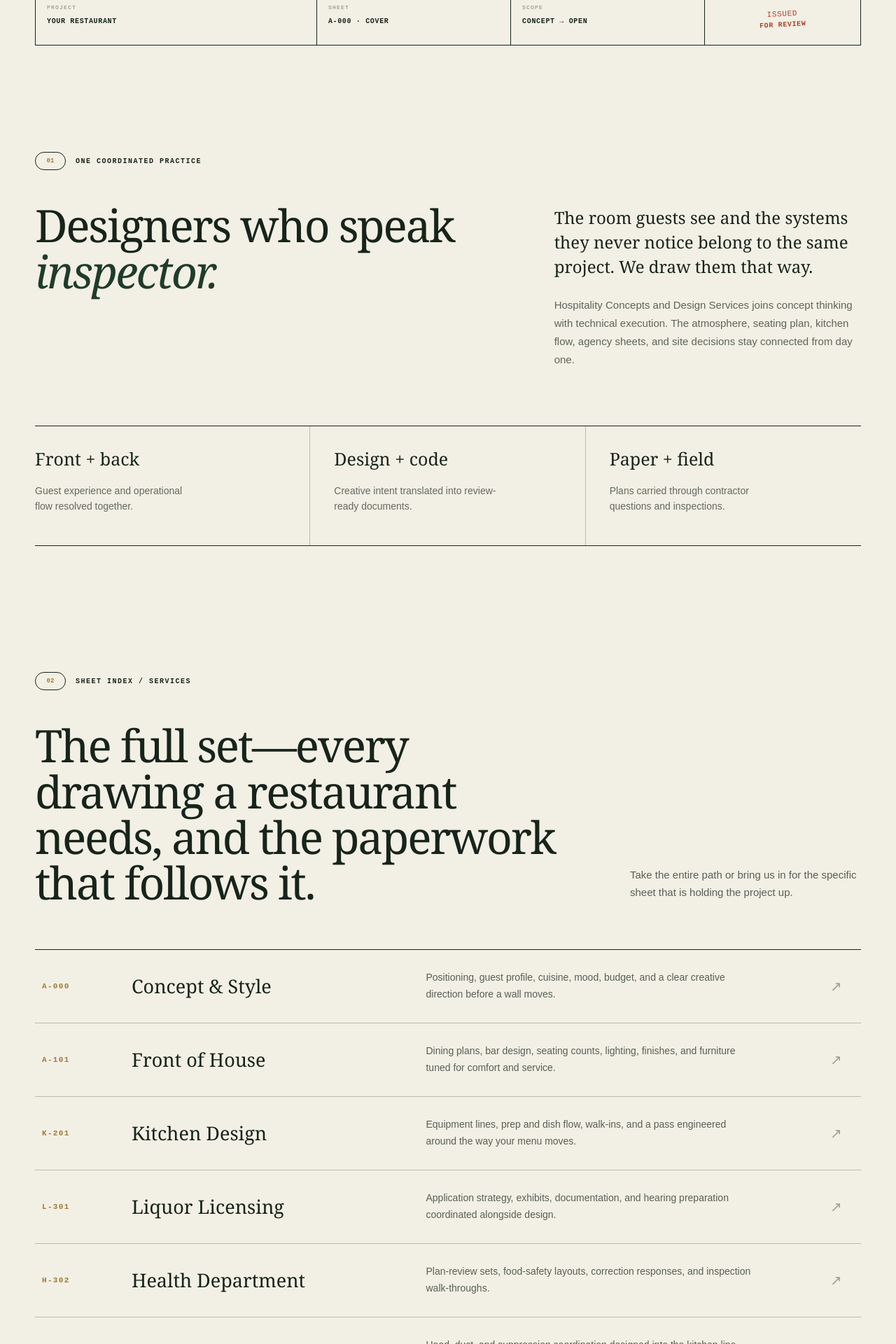
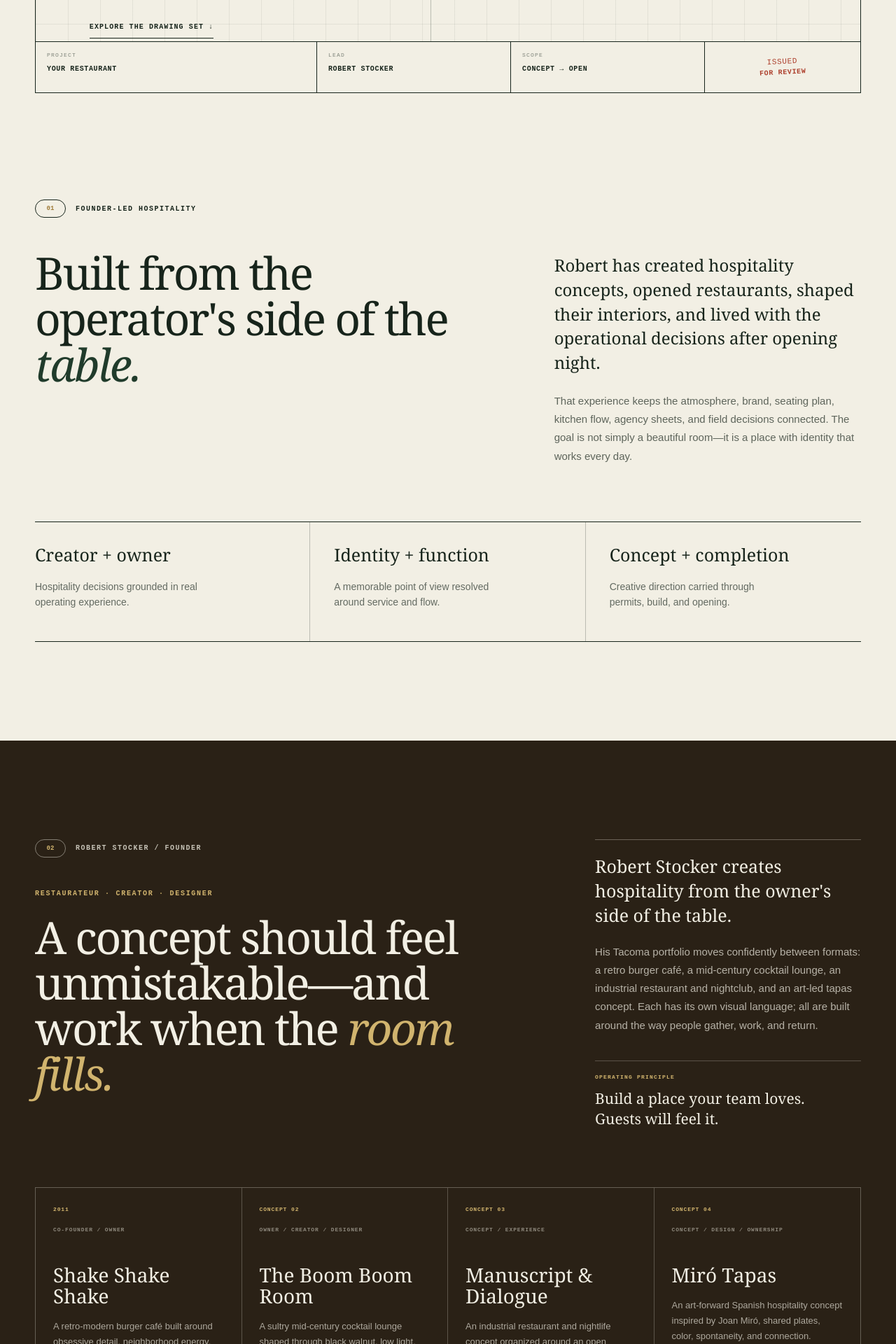
Before and after one commit to bardyaxy/house-and-line, a Next.js app: page / in a window 1280 px wide. Shown: the part 880-2800 px from the top of the page at 70% size. Built offline with nearby package versions, Linux system fonts and the light colour scheme.

Commit message:
Center Robert Stocker founder brand

```diff
--- a/app/globals.css
+++ b/app/globals.css
@@ -120,6 +120,30 @@ h2 em { color: var(--forest); font-weight: 400; }
 .proof-grid article:last-child { border-right: 0; }
 .proof-grid b { font: 400 25px var(--serif); }
 .proof-grid p { max-width: 30ch; margin: 18px 0 0; color: rgba(23,36,27,.65); font-size: 14px; line-height: 1.6; }
+
+/* Founder */
+.founder-section { position: relative; overflow: hidden; background: #2a2116; color: var(--paper); }
+.founder-section::before { content: "ROBERT STOCKER"; position: absolute; right: -15px; bottom: -24px; color: rgba(242,239,228,.025); font: 400 clamp(90px, 18vw, 250px)/.8 var(--serif); letter-spacing: -.06em; white-space: nowrap; pointer-events: none; }
+.founder-section .shell { position: relative; }
+.founder-grid { display: grid; grid-template-columns: 1.15fr .65fr; align-items: start; gap: clamp(60px, 10vw, 145px); }
+.founder-overline { margin: 0 0 24px; color: #d1b46e; font: 700 10px var(--mono); letter-spacing: .17em; text-transform: uppercase; }
+.founder-grid h2 { max-width: 770px; }
+.founder-grid h2 em { color: #d1b46e; }
+.founder-bio { padding-top: 20px; border-top: 1px solid rgba(242,239,228,.32); }
+.founder-lede { margin: 0 0 22px; font: 400 25px/1.4 var(--serif); }
+.founder-bio > p:not(.founder-lede) { margin: 0; color: rgba(242,239,228,.7); font-size: 15px; line-height: 1.75; }
+.founder-principle { margin-top: 37px; padding-top: 18px; border-top: 1px solid rgba(242,239,228,.24); }
+.founder-principle span { display: block; margin-bottom: 12px; color: #d1b46e; font: 700 8px var(--mono); letter-spacing: .15em; text-transform: uppercase; }
+.founder-principle b { display: block; max-width: 28ch; font: 400 21px/1.4 var(--serif); }
+.concept-ledger { display: grid; grid-template-columns: repeat(4, 1fr); margin-top: 82px; border: 1px solid rgba(242,239,228,.3); }
+.concept-ledger article { min-height: 300px; padding: 25px 25px 30px; border-right: 1px solid rgba(242,239,228,.25); }
+.concept-ledger article:last-child { border-right: 0; }
+.concept-ledger article > div { display: grid; gap: 10px; min-height: 48px; }
+.concept-ledger span, .concept-ledger small { color: rgba(242,239,228,.5); font: 700 8px/1.4 var(--mono); letter-spacing: .11em; text-transform: uppercase; }
+.concept-ledger span { color: #d1b46e; }
+.concept-ledger h3 { margin: 36px 0 18px; font: 400 28px/1.08 var(--serif); }
+.concept-ledger p { margin: 0; color: rgba(242,239,228,.66); font-size: 13px; line-height: 1.7; }
+.concept-note { margin: 16px 0 0; color: rgba(242,239,228,.4); font: 700 8px var(--mono); letter-spacing: .13em; text-transform: uppercase; }
 
 /* Services */
 .services-section { padding-top: 40px; }
@@ -280,6 +304,11 @@ a:focus-visible, button:focus-visible, summary:focus-visible, input:focus-visibl
   .proof-grid { grid-template-columns: 1fr; }
   .proof-grid article, .proof-grid article + article { min-height: 0; padding: 25px 0; border-right: 0; border-bottom: 1px solid var(--line); }
   .proof-grid article:last-child { border-bottom: 0; }
+  .founder-grid { grid-template-columns: 1fr; gap: 45px; }
+  .concept-ledger { grid-template-columns: 1fr 1fr; }
+  .concept-ledger article { border-bottom: 1px solid rgba(242,239,228,.25); }
+  .concept-ledger article:nth-child(2n) { border-right: 0; }
+  .concept-ledger article:nth-last-child(-n+2) { border-bottom: 0; }
   .phase-line { grid-template-columns: 1fr 1fr; }
   .phase-line article::before { right: 12%; }
   .work-head { grid-template-columns: 1fr; gap: 34px; }
@@ -345,6 +374,9 @@ a:focus-visible, button:focus-visible, summary:focus-visible, input:focus-visibl
   .faq-list summary { grid-template-columns: 30px 1fr 18px; font-size: 19px; }
   .faq-list details > p { margin-left: 45px; }
   .form-grid, .check-grid { grid-template-columns: 1fr; }
+  .concept-ledger { grid-template-columns: 1fr; margin-top: 58px; }
+  .concept-ledger article { min-height: 0; border-right: 0; border-bottom: 1px solid rgba(242,239,228,.25) !important; }
+  .concept-ledger article:last-child { border-bottom: 0 !important; }
   .brand-signature { padding-inline: 12px; }
   .footer-title { align-items: flex-start; flex-direction: column; gap: 18px; padding-block: 24px; }
   .footer-block { grid-template-columns: 1fr 1fr; }
--- a/app/layout.tsx
+++ b/app/layout.tsx
@@ -3,22 +3,22 @@ import './globals.css';
 
 export const metadata: Metadata = {
   metadataBase: new URL('https://bardyaxy.github.io/house-and-line/'),
-  title: 'Hospitality Concepts and Design Services — Restaurant Design & Consulting',
+  title: 'Robert Stocker — Hospitality Concepts & Design Services',
   description:
-    'Restaurant concept, front-of-house and kitchen design, permitting, fire systems, and construction—from first sketch to final inspection.',
+    'Founder-led restaurant concept, design, permitting, and construction by Tacoma restaurateur and restaurant designer Robert Stocker.',
   applicationName: 'Hospitality Concepts and Design Services',
   openGraph: {
-    title: 'Hospitality Concepts and Design Services',
+    title: 'Robert Stocker — Hospitality Concepts & Design Services',
     description:
-      'Restaurant concept, front-of-house and kitchen design—from first sketch to final inspection.',
+      'Restaurateur, concept creator, and restaurant designer—from first sketch to final inspection.',
     type: 'website',
     siteName: 'Hospitality Concepts and Design Services',
-    images: [{ url: './og.png', width: 1200, height: 630, alt: 'P.S. Hospitality Concepts & Design Services — Inspired spaces, elevated experiences, lasting impressions' }],
+    images: [{ url: './og.png', width: 1200, height: 630, alt: 'Robert Stocker — Hospitality Concepts & Design Services — Restaurateur, creator, designer' }],
   },
   twitter: {
     card: 'summary_large_image',
-    title: 'Hospitality Concepts and Design Services',
-    description: 'Restaurant design, permitting, and construction—from first sketch to final inspection.',
+    title: 'Robert Stocker — Hospitality Concepts & Design Services',
+    description: 'Restaurateur, concept creator, and restaurant designer—from first sketch to final inspection.',
     images: ['./og.png'],
   },
 };
--- a/app/page.tsx
+++ b/app/page.tsx
@@ -20,8 +20,15 @@ const phases = [
   ['05', 'Open', 'Final inspections, sign-offs, punch work, and a room ready for first service.'],
 ];
 
+const selectedConcepts = [
+  ['2011', 'Shake Shake Shake', 'Co-founder / Owner', 'A retro-modern burger café built around obsessive detail, neighborhood energy, and a complete guest experience.'],
+  ['Concept 02', 'The Boom Boom Room', 'Owner / Creator / Designer', 'A sultry mid-century cocktail lounge shaped through black walnut, low light, gold detail, and modern nostalgia.'],
+  ['Concept 03', 'Manuscript & Dialogue', 'Concept / Experience', 'An industrial restaurant and nightlife concept organized around an open kitchen, a tree installation, saturated light, and movement.'],
+  ['Concept 04', 'Miró Tapas', 'Concept / Design / Ownership', 'An art-forward Spanish hospitality concept inspired by Joan Miró, shared plates, color, spontaneity, and connection.'],
+];
+
 const faqs = [
-  ['When should we bring Hospitality Concepts in?', 'As early as possible—ideally before signing a lease. We can test a site against seating, kitchen, accessibility, and infrastructure needs before those constraints become expensive. If you are already underway, we can still enter at any phase.'],
+  ['When should we bring Robert and Hospitality Concepts in?', 'As early as possible—ideally before signing a lease. We can test a site against seating, kitchen, accessibility, and infrastructure needs before those constraints become expensive. If you are already underway, we can still enter at any phase.'],
   ['Can you work with our architect or contractor?', 'Yes. À la carte engagements are built for existing teams. We can own a specific drawing package, permitting path, or field-coordination scope and plug into the people you already trust.'],
   ['Do you handle agency conversations directly?', 'That is part of the point. We prepare the relevant exhibits, coordinate submissions, respond to comments, and help guide inspection readiness so you are not left translating technical feedback alone.'],
   ['How are projects priced?', 'Each engagement is scoped around the actual sheets, approvals, and construction support required. Turnkey work is proposed as a coordinated path; focused work is priced as a defined package.'],
@@ -183,7 +190,7 @@ export default function Home() {
     const form = new FormData(event.currentTarget);
     const servicesNeeded = form.getAll('services').join(', ') || 'Not selected';
     const text = [
-      'HOSPITALITY CONCEPTS AND DESIGN SERVICES — PROJECT INQUIRY',
+      'ROBERT STOCKER / HOSPITALITY CONCEPTS AND DESIGN SERVICES — PROJECT INQUIRY',
       '',
       `Name: ${form.get('name') || ''}`,
       `Email: ${form.get('email') || ''}`,
@@ -204,13 +211,13 @@ export default function Home() {
       <header className="site-header">
         <nav className="nav shell" aria-label="Main navigation">
           <a className="wordmark" href="#top" aria-label="Hospitality Concepts and Design Services, home" onClick={closeMenu}>
-            Hospitality Concepts <span className="wordmark-detail">&amp; Design Services</span>
+            Hospitality Concepts <span className="wordmark-detail">Robert Stocker · Founder</span>
           </a>
           <div className="nav-links" aria-label="Page sections">
+            <a href="#founder">Founder</a>
             <a href="#services">Services</a>
-            <a href="#engagement">Engagement</a>
+            <a href="#work">Work</a>
             <a href="#process">Process</a>
-            <a href="#work">Work</a>
           </div>
           <a className="button button-small nav-cta" href="#contact">Book a consult</a>
           <button className="menu-toggle" type="button" aria-expanded={menuOpen} aria-controls="mobile-menu" aria-label={menuOpen ? 'Close menu' : 'Open menu'} onClick={() => setMenuOpen(!menuOpen)}>
@@ -218,7 +225,7 @@ export default function Home() {
           </button>
         </nav>
         <div className={`mobile-menu ${menuOpen ? 'is-open' : ''}`} id="mobile-menu">
-          {['services', 'engagement', 'process', 'work', 'faq', 'contact'].map((item, index) => (
+          {['founder', 'services', 'engagement', 'process', 'work', 'faq', 'contact'].map((item, index) => (
             <a key={item} href={`#${item}`} onClick={closeMenu}><small>0{index + 1}</small>{item === 'contact' ? 'Start a project' : item}</a>
           ))}
         </div>
@@ -227,9 +234,9 @@ export default function Home() {
       <section className="hero shell" aria-labelledby="hero-title">
         <div className="drawing-sheet">
           <div className="hero-copy">
-            <p className="eyebrow">Hospitality Design &amp; Consulting</p>
-            <h1 id="hero-title">Restaurants, drawn from first sketch to <em>final inspection.</em></h1>
-            <p className="lede">Hospitality Concepts and Design Services shapes the concept, dining room, and kitchen—then carries every plan through licensing, permitting, construction, and opening night.</p>
+            <p className="eyebrow">Robert Stocker · Restaurateur / Creator / Designer</p>
+            <h1 id="hero-title">Restaurants with a point of view, from first sketch to <em>final inspection.</em></h1>
+            <p className="lede">Led by Tacoma restaurateur and restaurant designer Robert Stocker, Hospitality Concepts and Design Services brings an owner&apos;s instincts to the concept, dining room, kitchen, permits, construction, and opening.</p>
             <div className="hero-actions">
               <a className="button" href="#contact">Start your project <span aria-hidden="true">↗</span></a>
               <a className="text-link" href="#services">Explore the drawing set <span aria-hidden="true">↓</span></a>
@@ -248,7 +255,7 @@ export default function Home() {
 
           <div className="title-block" aria-label="Project drawing details">
             <span><small>Project</small><b>Your Restaurant</b></span>
-            <span><small>Sheet</small><b>A-000 · Cover</b></span>
+            <span><small>Lead</small><b>Robert Stocker</b></span>
             <span><small>Scope</small><b>Concept → Open</b></span>
             <span className="approval">Issued<br /><b>For Review</b></span>
           </div>
@@ -256,27 +263,54 @@ export default function Home() {
       </section>
 
       <section className="intro section shell" aria-labelledby="intro-title">
-        <div className="section-kicker"><span>01</span><p>One coordinated practice</p></div>
+        <div className="section-kicker"><span>01</span><p>Founder-led hospitality</p></div>
         <div className="intro-grid">
-          <h2 id="intro-title">Designers who speak <em>inspector.</em></h2>
+          <h2 id="intro-title">Built from the operator&apos;s side of the <em>table.</em></h2>
           <div>
-            <p className="intro-lede">The room guests see and the systems they never notice belong to the same project. We draw them that way.</p>
-            <p className="body-copy">Hospitality Concepts and Design Services joins concept thinking with technical execution. The atmosphere, seating plan, kitchen flow, agency sheets, and site decisions stay connected from day one.</p>
+            <p className="intro-lede">Robert has created hospitality concepts, opened restaurants, shaped their interiors, and lived with the operational decisions after opening night.</p>
+            <p className="body-copy">That experience keeps the atmosphere, brand, seating plan, kitchen flow, agency sheets, and field decisions connected. The goal is not simply a beautiful room—it is a place with identity that works every day.</p>
           </div>
         </div>
         <div className="proof-grid">
-          <article><b>Front + back</b><p>Guest experience and operational flow resolved together.</p></article>
-          <article><b>Design + code</b><p>Creative intent translated into review-ready documents.</p></article>
-          <article><b>Paper + field</b><p>Plans carried through contractor questions and inspections.</p></article>
+          <article><b>Creator + owner</b><p>Hospitality decisions grounded in real operating experience.</p></article>
+          <article><b>Identity + function</b><p>A memorable point of view resolved around service and flow.</p></article>
+          <article><b>Concept + completion</b><p>Creative direction carried through permits, build, and opening.</p></article>
+        </div>
+      </section>
+
+      <section className="founder-section section" id="founder" aria-labelledby="founder-title">
+        <div className="shell">
+          <div className="founder-grid">
+            <div>
+              <div className="section-kicker light"><span>02</span><p>Robert Stocker / Founder</p></div>
+              <p className="founder-overline">Restaurateur · Creator · Designer</p>
+              <h2 id="founder-title">A concept should feel unmistakable—and work when the <em>room fills.</em></h2>
+            </div>
+            <div className="founder-bio">
+              <p className="founder-lede">Robert Stocker creates hospitality from the owner&apos;s side of the table.</p>
+              <p>His Tacoma portfolio moves confidently between formats: a retro burger café, a mid-century cocktail lounge, an industrial restaurant and nightclub, and an art-led tapas concept. Each has its own visual language; all are built around the way people gather, work, and return.</p>
+              <div className="founder-principle"><span>Operating principle</span><b>Build a place your team loves. Guests will feel it.</b></div>
+            </div>
+          </div>
+          <div className="concept-ledger" aria-label="Selected Robert Stocker hospitality concepts">
+            {selectedConcepts.map(([number, name, role, copy]) => (
+              <article key={name}>
+                <div><span>{number}</span><small>{role}</small></div>
+                <h3>{name}</h3>
+                <p>{copy}</p>
+              </article>
+            ))}
+          </div>
+          <p className="concept-note">Selected concepts · Current and past</p>
         </div>
       </section>
 
       <section className="section services-section" id="services" aria-labelledby="services-title">
         <div className="shell">
-          <div className="section-kicker"><span>02</span><p>Sheet index / Services</p></div>
+          <div className="section-kicker"><span>03</span><p>Sheet index / Services</p></div>
           <div className="section-heading">
-            <h2 id="services-title">The full set—every drawing a restaurant needs, and the paperwork that follows it.</h2>
-            <p>Take the entire path or bring us in for the specific sheet that is holding the project up.</p>
+            <h2 id="services-title">The point of view is personal. The drawing set is complete.</h2>
+            <p>Robert leads the concept; a coordinated team carries it through the sheets, approvals, and field decisions that make it real.</p>
           </div>
           <div className="service-list">
             {services.map(([number, title, copy]) => (
@@ -290,7 +324,7 @@ export default function Home() {
 
       <section className="engagement section" id="engagement" aria-labelledby="engagement-title">
         <div className="shell">
-          <div className="section-kicker light"><span>03</span><p>Choose the engagement</p></div>
+          <div className="section-kicker light"><span>04</span><p>Choose the engagement</p></div>
           <div className="engagement-head">
             <h2 id="engagement-title">Take the whole set, or just the <em>sheets you need.</em></h2>
             <p>Every project starts where you actually are: an idea, a signed lease, a correction notice, or a build already moving.</p>
@@ -316,7 +350,7 @@ export default function Home() {
 
       <section className="section process-section" id="process" aria-labelledby="process-title">
         <div className="shell">
-          <div className="section-kicker"><span>04</span><p>Process / Five phases</p></div>
+          <div className="section-kicker"><span>05</span><p>Process / Five phases</p></div>
           <div className="section-heading compact">
             <h2 id="process-title">One line, from first mark to open door.</h2>
           </div>
@@ -332,12 +366,12 @@ export default function Home() {
         <div className="shell">
           <div className="work-head">
             <div>
-              <div className="section-kicker light"><span>05</span><p>Selected built work</p></div>
-              <h2 id="work-title">The drawing set, <em>brought to life.</em></h2>
+              <div className="section-kicker light"><span>06</span><p>Selected built work</p></div>
+              <h2 id="work-title">A Robert Stocker concept, <em>brought to life.</em></h2>
             </div>
             <div className="work-intro">
               <span>Project 01 / Manuscript</span>
-              <p>An industrial shell shaped into a layered hospitality experience—from street presence and entry sequence to the bar, dining room, custom lighting, and field coordination.</p>
+              <p>Robert shaped an industrial shell into a layered hospitality experience—from street presence and entry sequence to the bar, dining room, custom lighting, and field coordination.</p>
             </div>
           </div>
 
@@ -380,7 +414,7 @@ export default function Home() {
       <section className="section faq-section" id="faq" aria-labelledby="faq-title">
         <div className="shell faq-grid">
           <div>
-            <div className="section-kicker"><span>06</span><p>Field notes / FAQ</p></div>
+            <div className="section-kicker"><span>07</span><p>Field notes / FAQ</p></div>
             <h2 id="faq-title">Questions from the first meeting.</h2>
             <p className="body-copy">Good projects begin with the constraints on the table. Here are the ones we hear most often.</p>
           </div>
@@ -398,9 +432,9 @@ export default function Home() {
       <section className="contact section" id="contact" aria-labelledby="contact-title">
         <div className="shell contact-grid">
           <div className="contact-copy">
-            <div className="section-kicker light"><span>07</span><p>Start a project</p></div>
-            <h2 id="contact-title">Bring the napkin sketch.<br />We&apos;ll bring the <em>drawing set.</em></h2>
-            <p>Tell us where the project stands and what is getting in the way. We&apos;ll turn the essentials into a clean brief for your first conversation.</p>
+            <div className="section-kicker light"><span>08</span><p>Start a project</p></div>
+            <h2 id="contact-title">Bring the napkin sketch.<br />We&apos;ll build the <em>point of view.</em></h2>
+            <p>Tell us where the project stands and what is getting in the way. Your first conversation with Robert starts with the essentials and the experience you want guests to remember.</p>
             <div className="contact-note"><span>Good to include</span><p>Location · Cuisine · Timeline · Space status · Budget range</p></div>
           </div>
           <form className="inquiry-form" onSubmit={prepareInquiry}>
@@ -427,7 +461,7 @@ export default function Home() {
           </a>
         </div>
         <div className="footer-title shell">
-          <p>Hospitality design &amp; consulting<br />Concept · Design · Permit · Build · Open</p>
+          <p>Robert Stocker · Founder / Restaurant Designer<br />Concept · Design · Permit · Build · Open</p>
           <a href="#top">Back to top ↑</a>
         </div>
         <div className="footer-block">
```
